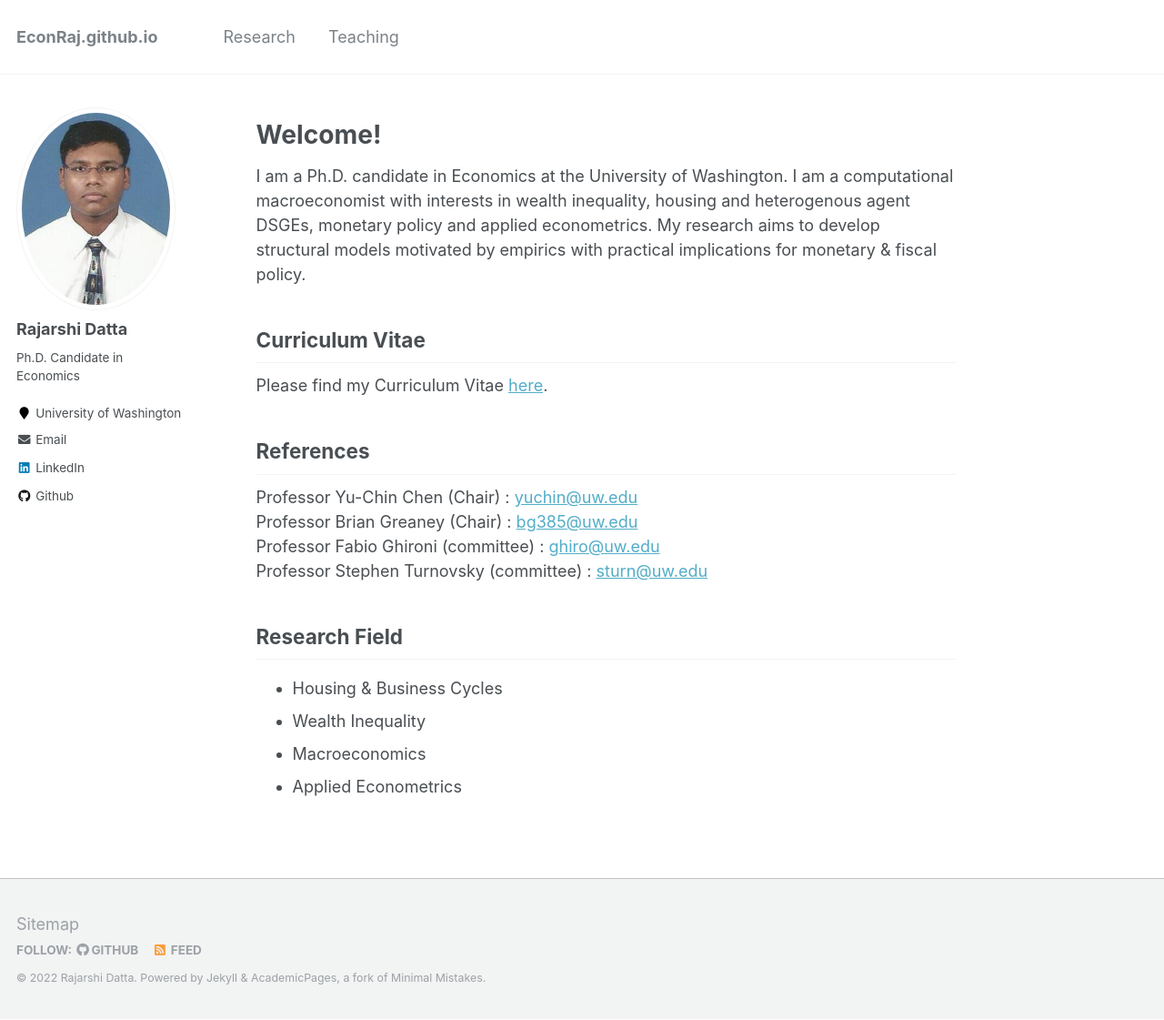
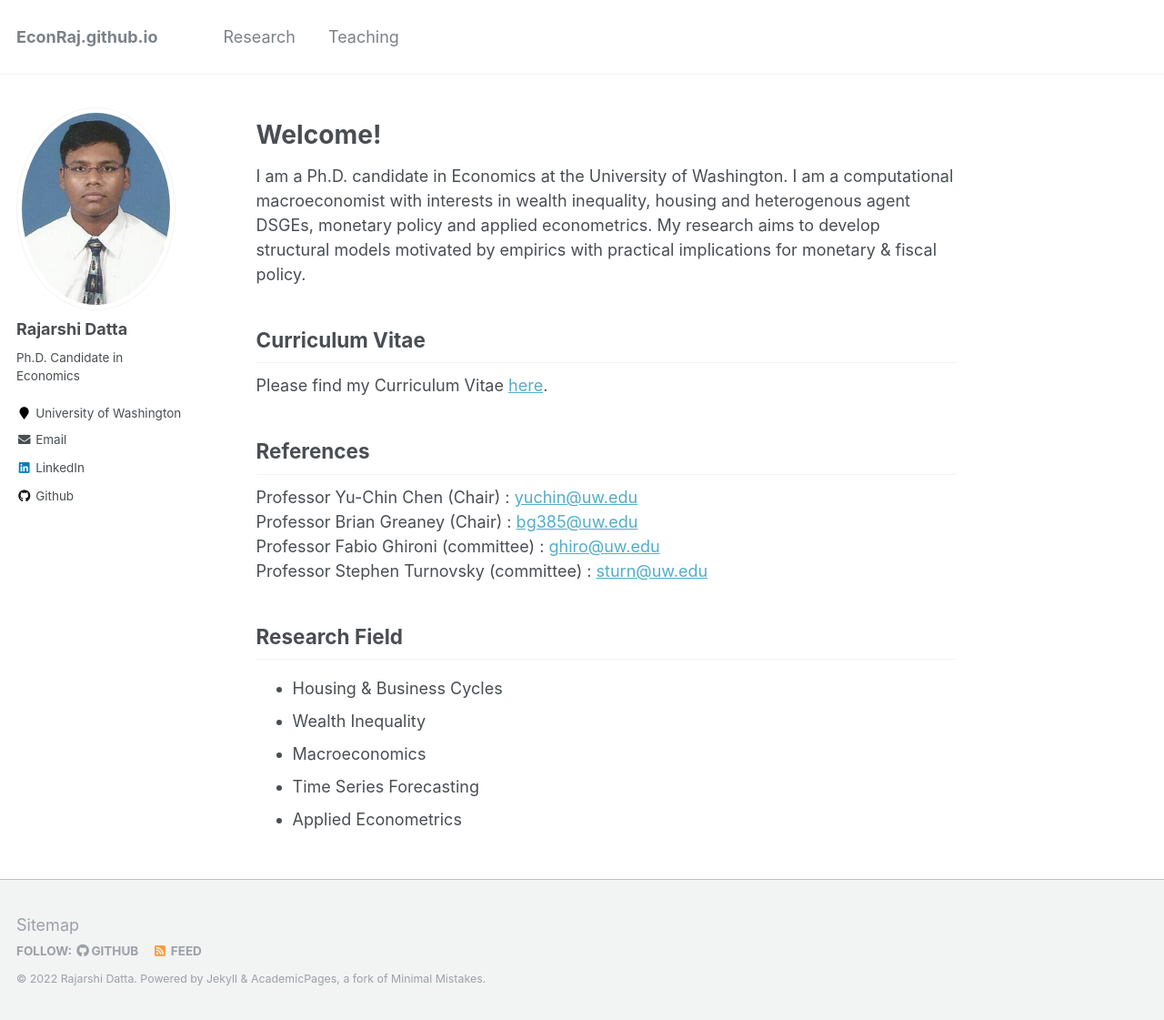
Before and after one commit to Reina-Kawai/Reina-Kawai.github.io, a Jekyll site: the page built from _pages/about.md, in a window 1280 px wide and 1121 px high. Shown: the whole window at 91% size. Built offline with Jekyll 4.4.1, drawn with Linux system fonts in a browser that asks for light colours.

Commit message:
Update about.md

```diff
--- a/_pages/about.md
+++ b/_pages/about.md
@@ -30,4 +30,5 @@ Research Field
 * Housing & Business Cycles
 * Wealth Inequality
 * Macroeconomics
+* Time Series Forecasting
 * Applied Econometrics
```
